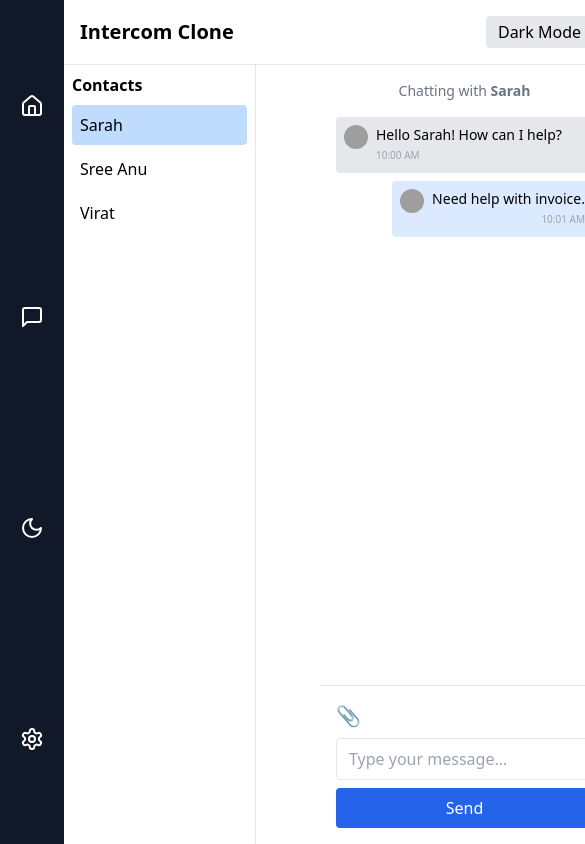
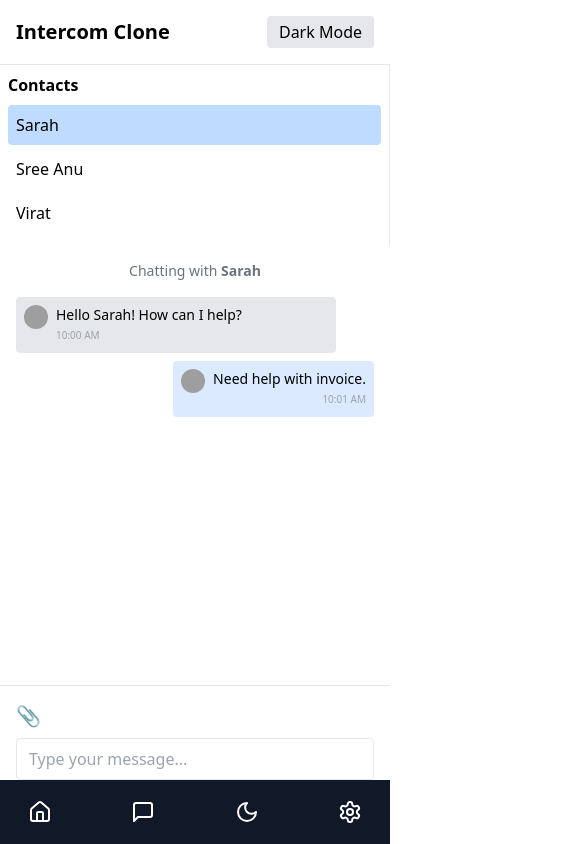
Before and after one commit to katumalasarala347/intercom-ui, a React (Vite) app: page / in a window 390 px wide. Shown: the top 844 px of the page, 585 px wide, since content can reach past the window. Built offline with nearby package versions, Linux system fonts and the light colour scheme; grey boxes are pictures that could not be loaded.

Commit message:
feat: responsive layout & final polish

```diff
--- a/src/components/ChatPanel.jsx
+++ b/src/components/ChatPanel.jsx
@@ -26,6 +26,7 @@ export default function ChatPanel({ selectedContact }) {
   useEffect(() => {
     setMessages(defaultMessages[selectedContact]);
     setFile(null);
+    setNewMsg("");
   }, [selectedContact]);
 
   useEffect(() => {
@@ -36,7 +37,7 @@ export default function ChatPanel({ selectedContact }) {
     new Date().toLocaleTimeString([], { hour: "2-digit", minute: "2-digit" });
 
   const handleSend = () => {
-    if (newMsg.trim() === "" && !file) return;
+    if (!newMsg.trim() && !file) return;
 
     const time = getTimeNow();
     const updated = [...messages];
@@ -55,8 +56,8 @@ export default function ChatPanel({ selectedContact }) {
     setTyping(true);
 
     setTimeout(() => {
-      setMessages([
-        ...updated,
+      setMessages((prev) => [
+        ...prev,
         { from: "bot", text: "Thanks, noted!", time: getTimeNow() },
       ]);
       setTyping(false);
@@ -64,7 +65,7 @@ export default function ChatPanel({ selectedContact }) {
   };
 
   return (
-    <div className="flex flex-col flex-1 ml-16">
+    <div className="flex flex-col flex-1">
       <div className="flex-1 flex flex-col p-4 space-y-2 overflow-auto">
         <div className="text-center text-sm text-gray-500 mb-2">
           Chatting with <strong>{selectedContact}</strong>
@@ -102,7 +103,21 @@ export default function ChatPanel({ selectedContact }) {
       </div>
 
       {/* Chat Input Bar */}
-      <div className="p-4 border-t dark:border-gray-700 flex flex-col sm:flex-row gap-2 items-stretch sm:items-center">
+      <div className="p-4 border-t dark:border-gray-700 flex flex-col sm:flex-row gap-2 items-stretch sm:items-center bg-white dark:bg-black">
+        {/* File preview & cancel */}
+        {file && (
+          <div className="text-sm text-gray-500 flex items-center gap-2">
+            📎 {file.name}
+            <button
+              onClick={() => setFile(null)}
+              className="text-red-500 text-xs underline"
+            >
+              Remove
+            </button>
+          </div>
+        )}
+
+        {/* File picker */}
         <label className="cursor-pointer text-xl">
           📎
           <input
@@ -112,15 +127,18 @@ export default function ChatPanel({ selectedContact }) {
           />
         </label>
 
+        {/* Input */}
         <input
-          value={newMsg}
-          onChange={(e) => setNewMsg(e.target.value)}
+          value={file ? `📎 ${file.name}` : newMsg}
+          onChange={(e) => !file && setNewMsg(e.target.value)}
           onKeyDown={(e) => e.key === "Enter" && handleSend()}
           type="text"
-          className="flex-1 border px-3 py-2 rounded"
-          placeholder="Type your message..."
+          className="flex-1 border px-3 py-2 rounded bg-white dark:bg-gray-800"
+          placeholder={file ? "" : "Type your message..."}
+          readOnly={!!file}
         />
 
+        {/* Send button */}
         <button
           onClick={handleSend}
           className="bg-blue-600 text-white px-4 py-2 rounded hover:bg-blue-700 transition"
--- a/src/components/ContactList.jsx
+++ b/src/components/ContactList.jsx
@@ -1,6 +1,6 @@
 function ContactList({ contacts, selectedContact, onSelect }) {
   return (
-    <div className="w-48 border-r dark:border-gray-700 p-2">
+    <div className="w-full md:w-48 border-r dark:border-gray-700 p-2">
       <h2 className="font-semibold mb-2">Contacts</h2>
       {contacts.map((contact) => (
         <button
--- a/src/components/Navbar.jsx
+++ b/src/components/Navbar.jsx
@@ -1,3 +1,4 @@
+// components/Navbar.jsx
 function Navbar({ toggleTheme, darkMode }) {
   return (
     <div className="flex justify-between items-center p-4 border-b dark:border-gray-700">
--- a/src/components/Sidebar.jsx
+++ b/src/components/Sidebar.jsx
@@ -1,8 +1,9 @@
+// components/Sidebar.jsx
 import { Home, MessageSquare, Settings, Moon } from "lucide-react";
 
 export default function Sidebar({ toggleTheme }) {
   return (
-    <aside className="w-16 bg-gray-900 text-white h-screen flex flex-col items-center justify-around py-4 space-y-8 fixed top-0 left-0 z-10">
+    <aside className="w-full md:w-16 bg-gray-900 text-white h-16 md:h-screen flex md:flex-col items-center justify-around md:py-4 space-x-6 md:space-x-0 md:space-y-8 fixed bottom-0 md:top-0 md:left-0 z-10">
       <Home className="w-6 h-6 hover:scale-110 transition-transform" />
       <MessageSquare className="w-6 h-6 hover:scale-110 transition-transform" />
       <Moon className="w-6 h-6 hover:scale-110 transition-transform" onClick={toggleTheme} />
--- a/src/pages/Home.jsx
+++ b/src/pages/Home.jsx
@@ -11,11 +11,11 @@ function Home({ toggleTheme, darkMode }) {
   const [selectedContact, setSelectedContact] = useState("Sarah");
 
   return (
-    <div className="flex h-screen flex-row ml-16">
-      <Sidebar />
-      <div className="flex flex-col flex-1">
+    <div className="flex flex-col md:flex-row min-h-screen">
+      <Sidebar toggleTheme={toggleTheme} />
+      <div className="flex flex-col flex-1 ml-0 md:ml-16">
         <Navbar toggleTheme={toggleTheme} darkMode={darkMode} />
-        <div className="flex flex-1 overflow-hidden">
+        <div className="flex flex-col md:flex-row flex-1 overflow-hidden">
           <ContactList
             contacts={contacts}
             selectedContact={selectedContact}
```
Also changed, not shown: src/App.jsx (line endings or trailing spaces), 1 other file (tests, documents, lock files or other folders).
